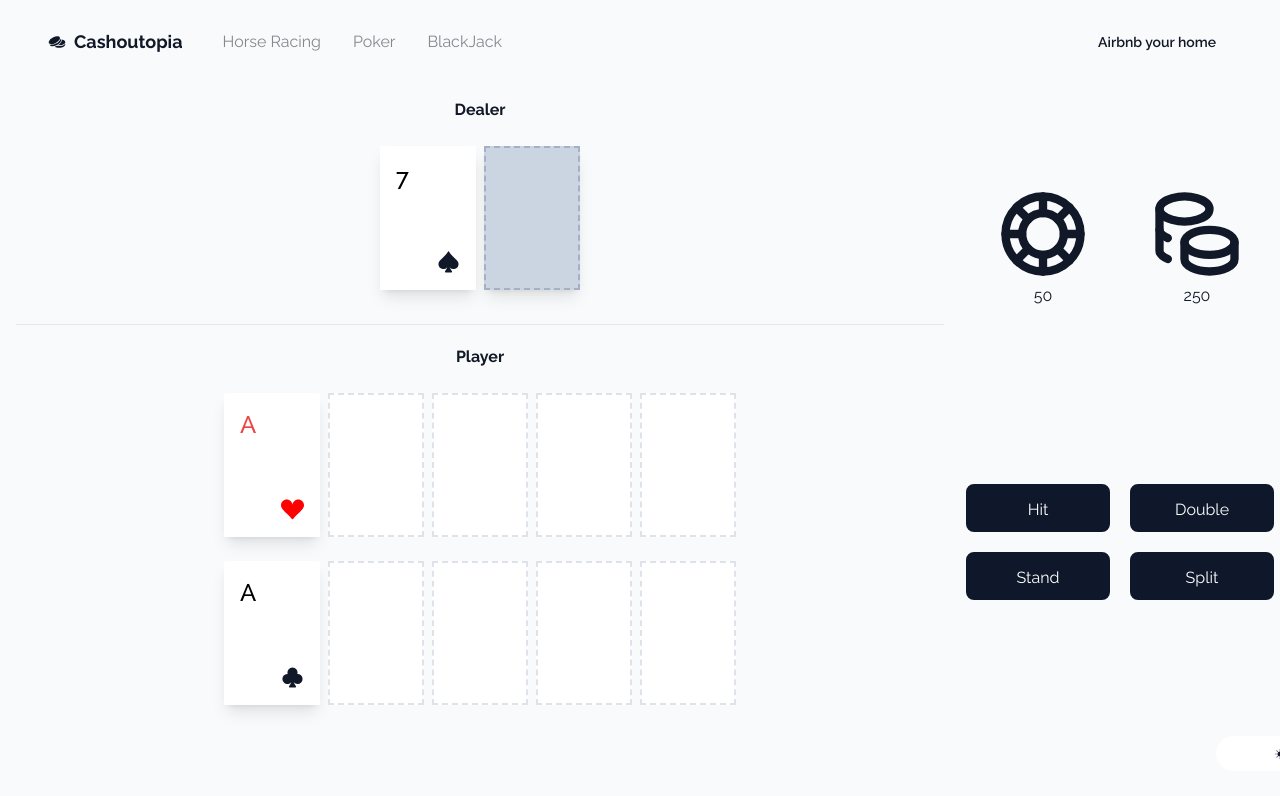
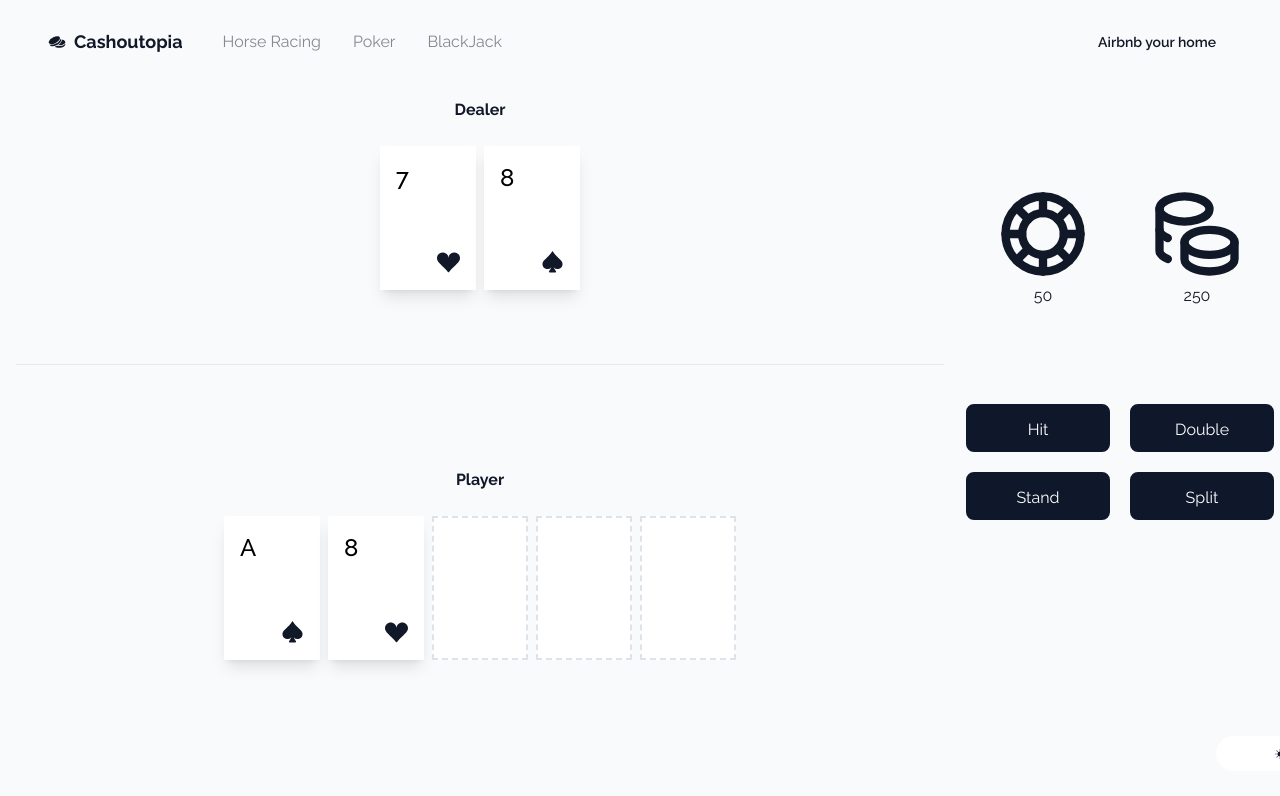
Before and after one commit to sunroofgod/cashoutopia, a Next.js app: page /blackjack in a window 1280 px wide. Shown: the top 796 px of the page. Built offline with nearby package versions, Linux system fonts and the light colour scheme.

Commit message:
feat: added blackjackgame and improved blackjacktable functionalities

```diff
--- a/src/components/games/blackjack/BlackJackTable.tsx
+++ b/src/components/games/blackjack/BlackJackTable.tsx
@@ -1,12 +1,43 @@
 'use client';
 import { Dealer } from "./table/Dealer";
 import { Player } from "./table/Player";
+
+import { SelectSuit } from "./temp/SelectSuit";
+
+import { BlackJackGame } from "@/build/blackjack/BlackJackGame";
 
 interface BlackJackTableProps {
 }
 
 export function BlackJackTable ({
-} ) {
+}) {
+  const hands = BlackJackGame()
+  const dealer = hands[1]
+  const player = hands[0]
+
+  var playerHand: [string, React.ReactNode, boolean][]
+  var dealerHand: [string, React.ReactNode, boolean][]
+  var CardNumber
+  var Suit
+  var Black
+
+  playerHand = []
+  dealerHand = []
+
+  for (let i of dealer) {
+    CardNumber = i.card;
+    Suit = SelectSuit(i.suit);
+    Black = true
+    dealerHand.push([CardNumber, Suit, Black]);
+  }
+
+  for (let i of player) {
+    CardNumber = i.card;
+    Suit = SelectSuit(i.suit);
+    Black = true
+    playerHand.push([CardNumber, Suit, Black]);
+  }
+
     return (
         <div className="
           flex
@@ -16,11 +47,11 @@ export function BlackJackTable ({
           px-4
         ">
           <div>
-            <Dealer />
+            <Dealer cards={dealerHand}/>
           </div>
           <hr></hr>
           <div>
-            <Player />
+            <Player cards={playerHand}/>
           </div>
         </div>
     )
--- a/src/components/games/blackjack/Controls.tsx
+++ b/src/components/games/blackjack/Controls.tsx
@@ -12,7 +12,7 @@ export function Controls ({
       <div className="
       grid
       grid-rows-2
-      h-screen
+      h-[80vh]
       justify-center
       ">
         <div className="grid row-span-1 grid-cols-2 h-[50vh] items-center">
--- a/src/components/games/blackjack/table/Dealer.tsx
+++ b/src/components/games/blackjack/table/Dealer.tsx
@@ -1,14 +1,19 @@
 'use client';
 
 import { GameCard } from "../../GameCard";
-import { BsFillSuitSpadeFill } from "react-icons/bs";
 import { CardBack } from "../../CardBack";
 
 interface DealerProps {
+  cards?: [string, React.ReactNode, boolean][]
 }
 
 export function Dealer ({
-} ) {
+  cards,
+}: DealerProps) {
+  var max = 2;
+  if(cards != undefined){
+    max = 2-cards.length;
+  }
     return (
         <div className="
           flex
@@ -22,8 +27,15 @@ export function Dealer ({
           <h1 className="font-bold">Dealer</h1>
           <br></br>
           <div className="flex">
-            <GameCard top_left="7" bottom_right={<BsFillSuitSpadeFill size={23}/>} border={true} colour={true} />
-            <CardBack />
+            {cards?.map((card, index) => {
+              return (
+                <GameCard top_left={card[0]} bottom_right={card[1]} border={true} colour={card[2]} />
+              )
+            })}
+            {[...Array(max)].map((x, i) => {
+                return (<CardBack />)
+            }
+            )}
           </div>
         </div>
     )
--- a/src/components/games/blackjack/table/Player.tsx
+++ b/src/components/games/blackjack/table/Player.tsx
@@ -1,14 +1,18 @@
 'use client';
 
 import { GameCard } from "../../GameCard";
-import { BsFillSuitHeartFill } from "react-icons/bs";
-import { BsFillSuitClubFill } from "react-icons/bs";
 
 interface PlayerProps {
+  cards?: [string, React.ReactNode, boolean][]
 }
 
 export function Player ({
-} ) {
+  cards,
+}: PlayerProps ) {
+  var max = 5;
+  if(cards != undefined){
+    max = 5-cards.length;
+  }
     return (
         <div className="
           flex
@@ -21,19 +25,15 @@ export function Player ({
           <h1 className="font-bold">Player</h1>
           <br></br>
           <div className="flex">
-            <GameCard top_left="A" bottom_right={<BsFillSuitHeartFill size={23} color="red"/>} border={true} />
-            <GameCard border={false} />
-            <GameCard border={false} />
-            <GameCard border={false} />
-            <GameCard border={false} />
-          </div>
-          <br></br>
-          <div className="flex">
-            <GameCard top_left="A" bottom_right={<BsFillSuitClubFill size={23}/>} border={true} colour={true}/>
-            <GameCard border={false} />
-            <GameCard border={false} />
-            <GameCard border={false} />
-            <GameCard border={false} />
+            {cards?.map((card, index) => {
+              return (
+                <GameCard top_left={card[0]} bottom_right={card[1]} border={true} colour={card[2]} />
+              )
+            })}
+            {[...Array(max)].map((x, i) => {
+                return (<GameCard border={false} />)
+            }
+            )}
           </div>
         </div>
     )
--- /dev/null
+++ b/src/components/games/blackjack/temp/SelectSuit.tsx
@@ -0,0 +1,19 @@
+'use client';
+
+import { BsFillSuitSpadeFill } from "react-icons/bs";
+import { BsFillSuitClubFill } from "react-icons/bs";
+import { BsFillSuitHeartFill } from "react-icons/bs";
+import { BsFillSuitDiamondFill } from "react-icons/bs";
+
+export function SelectSuit (suit:string) {
+  switch(suit){
+    case "Heart":
+      return (<BsFillSuitHeartFill size={23}/>)
+    case "Club":
+      return (<BsFillSuitClubFill size={23}/>)
+    case "Spade":
+      return (<BsFillSuitSpadeFill size={23}/>)
+    default:
+      return (<BsFillSuitDiamondFill size={23}/>)
+  }
+};
--- a/tsconfig.json
+++ b/tsconfig.json
@@ -23,6 +23,6 @@
       "@/*": ["./src/*"]
     }
   },
-  "include": ["next-env.d.ts", "**/*.ts", "**/*.tsx", ".next/types/**/*.ts", "src/components/games"],
+  "include": ["next-env.d.ts", "**/*.ts", "**/*.tsx", ".next/types/**/*.ts", "src/components/games", "src/build/blackjack/BlackJackGame.js"],
   "exclude": ["node_modules"]
 }
```
Also changed, not shown: src/build/blackjack/BlackJackGame.js (added).
